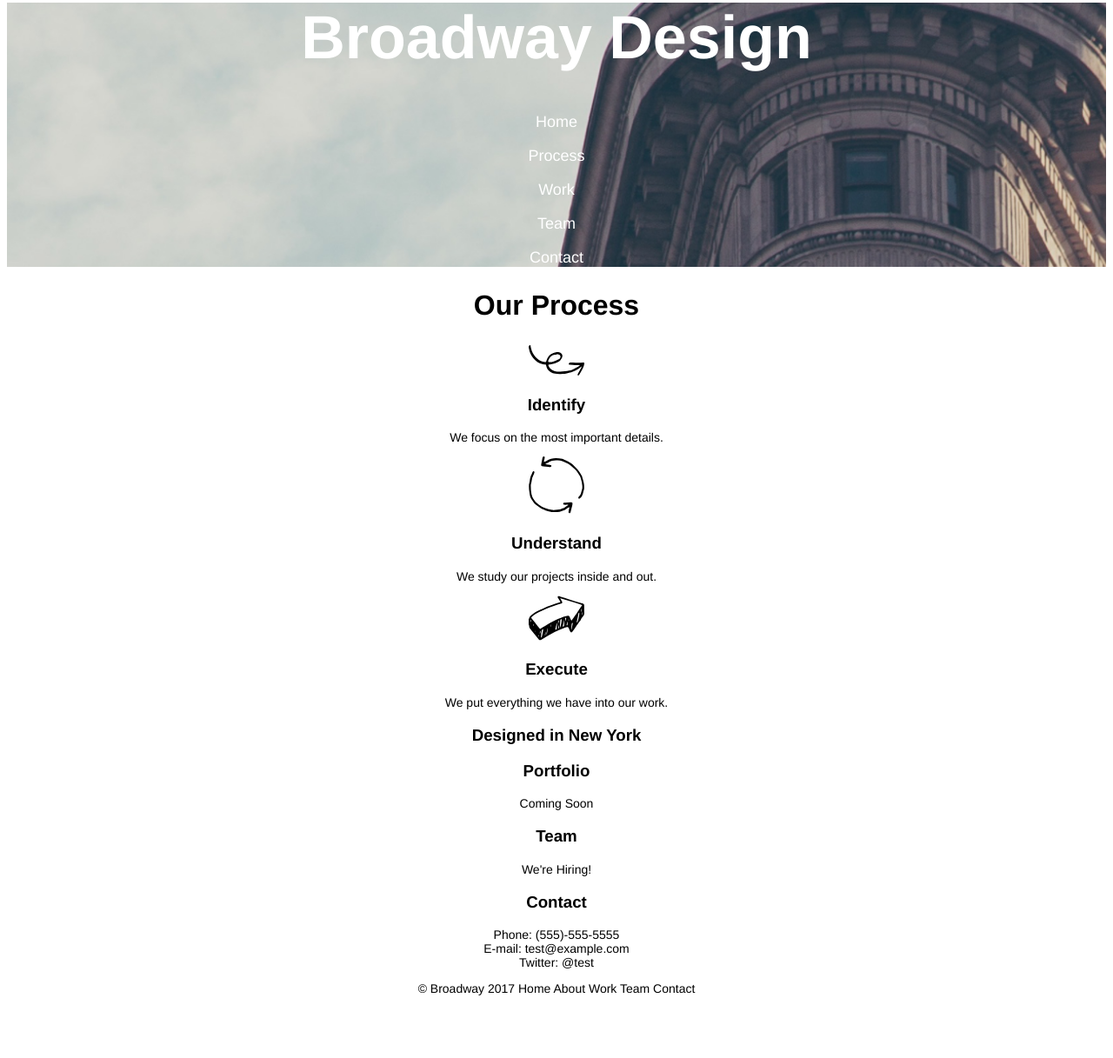
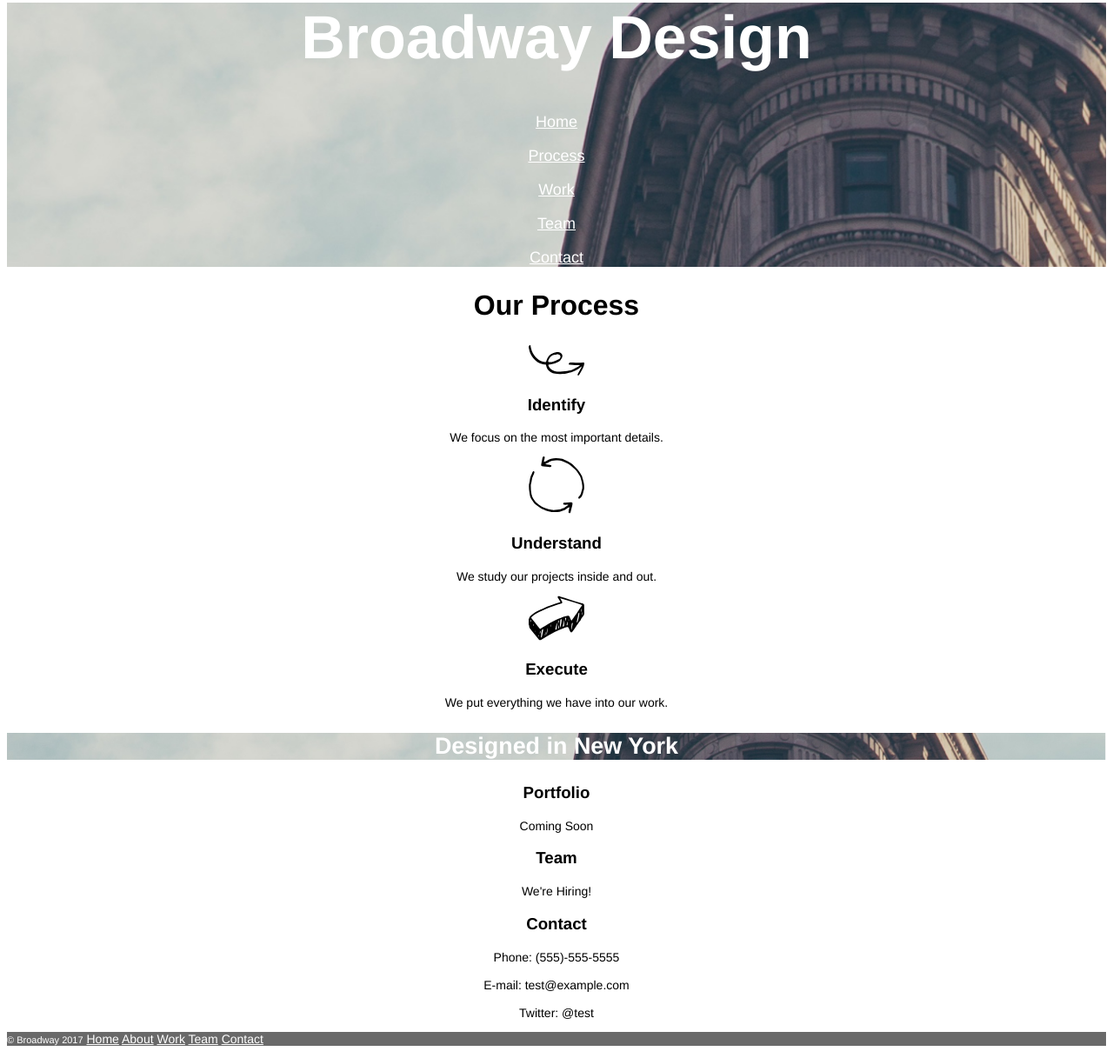
Before and after one commit to ryababukha/broadway, a plain HTML site: page index.html in a window 1280 px wide. Shown: the part 44-1261 px from the top of the page at 87% size. Before the commit the page ends 1203 px from the top, so only its background shows below. Drawn offline with Linux system fonts and the light colour scheme.

Commit message:
Latest changes.

```diff
--- a/index.html
+++ b/index.html
@@ -9,11 +9,11 @@
     <div class="image">
     <h1>Broadway Design</h1>
     <div class="menu">
-        <p>Home</p>
-        <p>Process</p>
-        <p>Work</p>
-        <p>Team</p>
-        <p>Contact</p>
+        <p><a href="#">Home</a></p>
+        <p><a href="#">Process</a></p>
+        <p><a href="#">Work</a></p>
+        <p><a href="#">Team</a></p>
+        <p><a href="#">Contact</a></p>
     </div>
     </div>
 
@@ -31,7 +31,9 @@
     <h3>Execute</h3>
     <p>We put everything we have into our work.</p>
 
-    <h3>Designed in New York</h3>
+    <div class="NY image">
+      <h3>Designed in New York</h3>
+    </div>
 
     <h3>Portfolio</h3>
     <p>Coming Soon</p>
@@ -40,8 +42,10 @@
     <p>We're Hiring!</p>
 
     <h3>Contact</h3>
-    <p>Phone: (555)-555-5555<br />E-mail: test@example.com<br />Twitter: @test</p>
-    <p>© Broadway 2017 Home About Work Team Contact</p>
+    <p>Phone: (555)-555-5555<br /><br />E-mail: test@example.com<br /><br />Twitter: @test</p>
 
+    <div class="bottom">
+      <p><span id="logo">© Broadway 2017</span> <a href="#">Home</a> <a href="#">About</a> <a href="#">Work</a> <a href="#">Team</a> <a href="#">Contact</a></p>
+    </div>
   </body>
 </html>
--- a/resources/style.css
+++ b/resources/style.css
@@ -23,3 +23,19 @@ h2 {
   font-size: 32px;
   font-weight: bold;
 }
+.NY {
+  font-size: 23px;
+  font-weight: bold;
+  color: white;
+}
+.bottom {
+  background-color: dimgray;
+  color: white;
+  text-align: left;
+}
+#logo {
+  font-size: 11px;
+}
+a {
+  color: white;
+}
```
